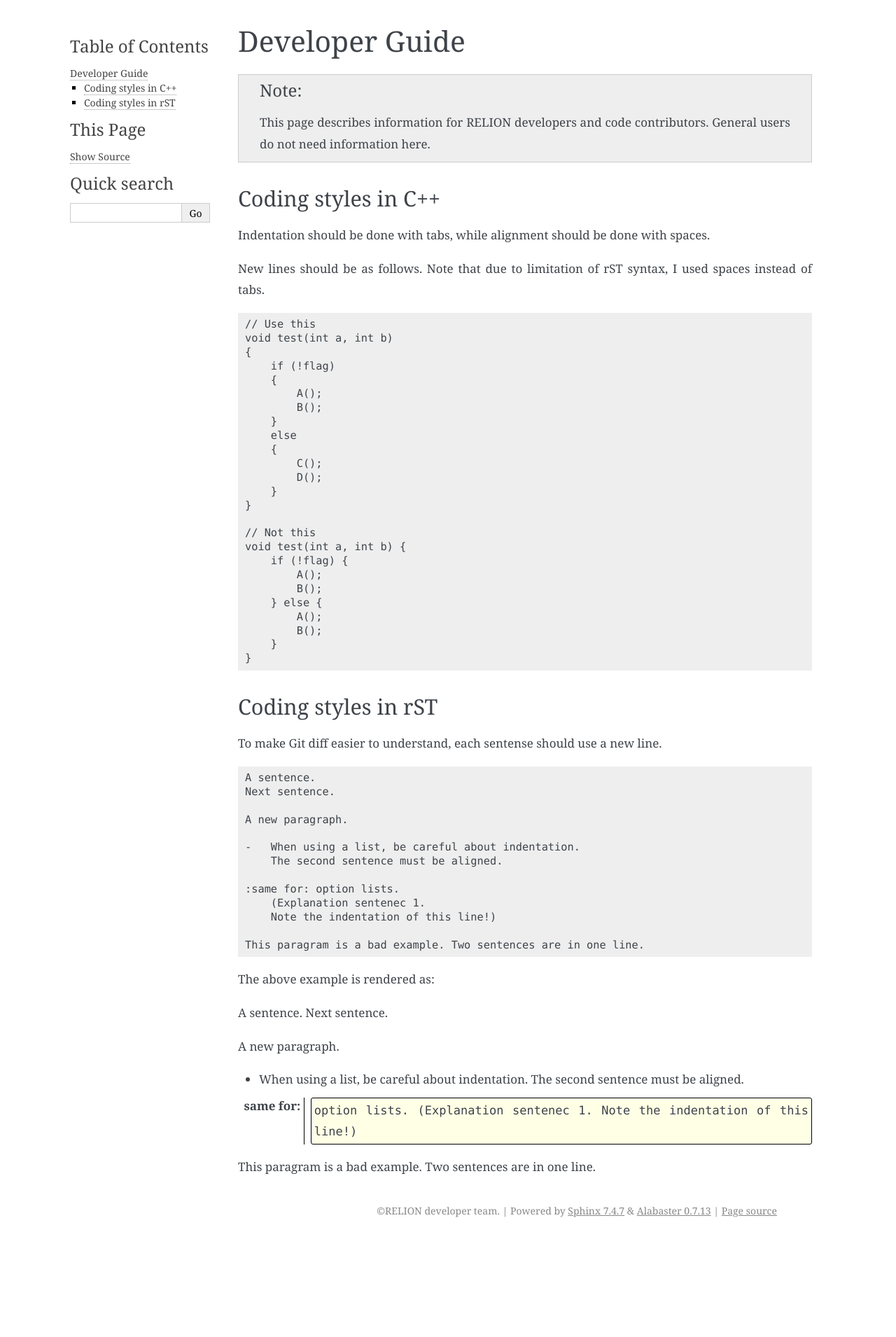
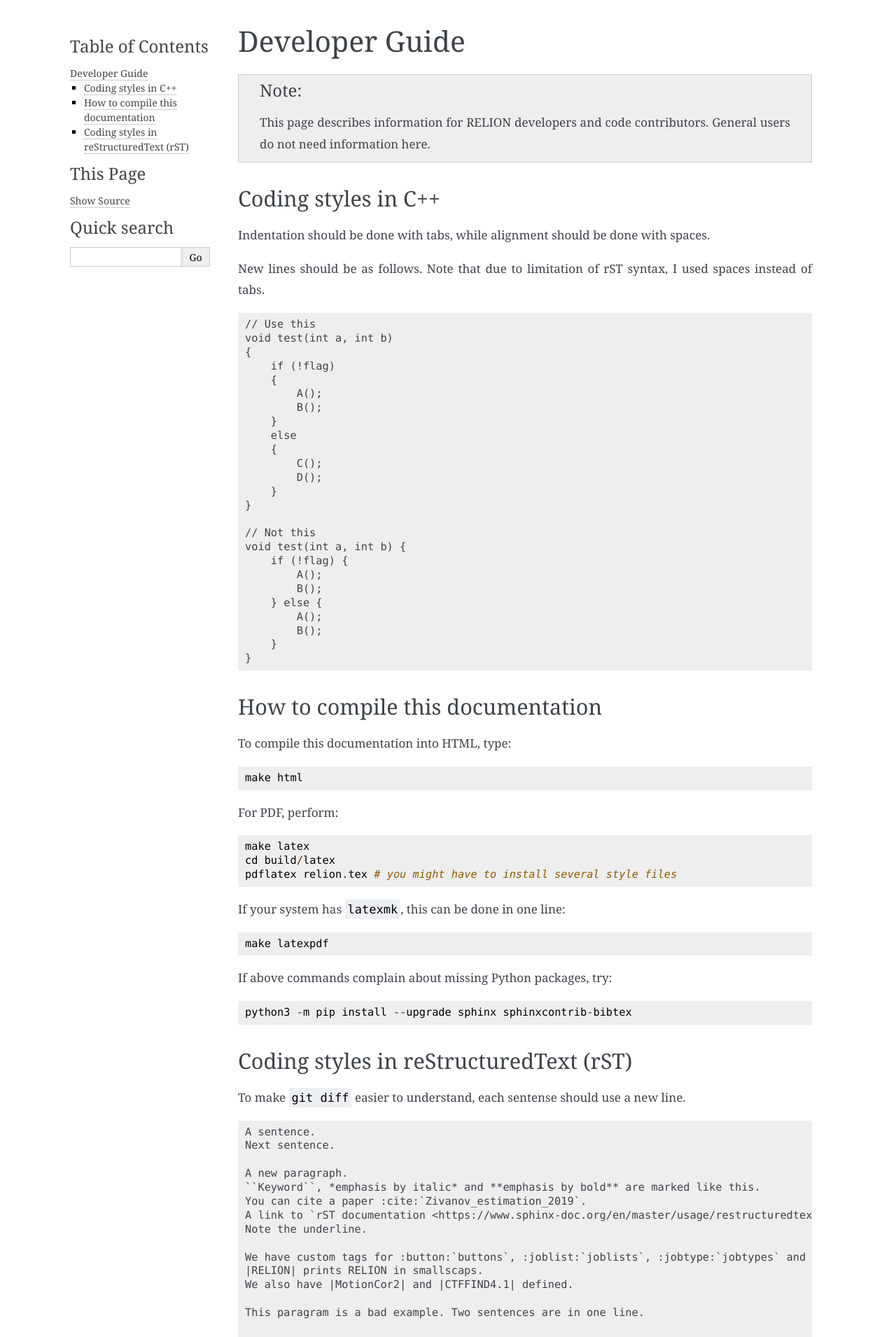
Before and after one commit to 3dem/relion-documents, a Sphinx documentation site: the page built from source/DeveloperGuide.rst, in a window 1280 px wide. Shown: the top 1910 px of the page at 70% size. Built offline with Sphinx 7.4.7, drawn with Linux system fonts in a browser that asks for light colours; cross-references to code outside the pages are shown as plain code; before the commit the page ends 1769 px from its top, so only the background shows below that; some of the changed text lies outside the part shown.

Commit message:
Improved documentation about documentation itself. Tweaked CSS for jobtype and empty field list.

```diff
--- a/source/DeveloperGuide.rst
+++ b/source/DeveloperGuide.rst
@@ -41,10 +41,31 @@ Note that due to limitation of rST syntax, I used spaces instead of tabs.
         }
     }
 
-Coding styles in rST
---------------------
+How to compile this documentation
+---------------------------------
 
-To make Git diff easier to understand, each sentense should use a new line.
+To compile this documentation into HTML, type::
+
+    make html
+
+For PDF, perform::
+
+    make latex
+    cd build/latex
+    pdflatex relion.tex # you might have to install several style files
+
+If your system has ``latexmk``, this can be done in one line::
+
+    make latexpdf
+
+If above commands complain about missing Python packages, try::
+
+    python3 -m pip install --upgrade sphinx sphinxcontrib-bibtex
+
+Coding styles in reStructuredText (rST)
+---------------------------------------
+
+To make ``git diff`` easier to understand, each sentense should use a new line.
 
 ::
 
@@ -52,15 +73,35 @@ To make Git diff easier to understand, each sentense should use a new line.
     Next sentence.
 
     A new paragraph.
+    ``Keyword``, *emphasis by italic* and **emphasis by bold** are marked like this.
+    You can cite a paper :cite:`Zivanov_estimation_2019`.
+    A link to `rST documentation <https://www.sphinx-doc.org/en/master/usage/restructuredtext/basics.html>`_.
+    Note the underline.
+
+    We have custom tags for :button:`buttons`, :joblist:`joblists`, :jobtype:`jobtypes` and :guitab:`guitabs`.
+    |RELION| prints RELION in smallscaps.
+    We also have |MotionCor2| and |CTFFIND4.1| defined.
+
+    This paragram is a bad example. Two sentences are in one line.
+
+    ::
+
+        A block quote for commands is an indented block following two
+        colons and an empty line.
 
     -   When using a list, be careful about indentation.
         The second sentence must be aligned.
+    -   The second item in the list.
 
-    :same for: option lists.
-        (Explanation sentenec 1.
-        Note the indentation of this line!)
+    :Field list: suggested value
 
-    This paragram is a bad example. Two sentences are in one line.
+        (Explanation sentence 1.
+        Note the indentation of this line!
+        Also note the following blank line.)
+
+    :Another option without a value: \
+
+        (Please put `\` at the end of the line to the field that should be left empty.)
 
 The above example is rendered as:
 
@@ -68,12 +109,32 @@ A sentence.
 Next sentence.
 
 A new paragraph.
+``Keyword``, *emphasis by italic* and **emphasis by bold** are marked like this.
+You can cite a paper :cite:`Zivanov_estimation_2019`.
+A link to `rST documentation <https://www.sphinx-doc.org/en/master/usage/restructuredtext/basics.html>`_.
+Note the underline.
+
+We have custom tags for :button:`buttons`, :joblist:`joblists`, :jobtype:`jobtypes` and :guitab:`guitabs`.
+|RELION| prints RELION in smallscaps.
+We also have |MotionCor2| and |CTFFIND4.1| defined.
+
+This paragram is a bad example. Two sentences are in one line.
+
+::
+
+    A block quote for commands is an indented block following two
+    colons and an empty line.
 
 -   When using a list, be careful about indentation.
     The second sentence must be aligned.
+-   The second item in the list.
 
-:same for: option lists.
-    (Explanation sentenec 1.
-    Note the indentation of this line!)
+:Field list: suggested value
 
-This paragram is a bad example. Two sentences are in one line.
+    (Explanation sentence 1.
+    Note the indentation of this line!
+    Also note the blank lines.)
+
+:Another option without a value: \
+
+    (Please put ``\`` at the end of the line to the field that should be left empty.)
--- a/source/_static/custom.css
+++ b/source/_static/custom.css
@@ -49,6 +49,11 @@ dl.field-list > dd > p:first-child {
     background-color: rgb(255, 255, 230);
 }
 
+dl.field-list > dd > p:empty {
+    border: 0px;
+    padding: 0px;
+}
+
 .smallcaps {
     font-variant: small-caps;
     font-size: large;
@@ -77,7 +82,9 @@ dl.field-list > dd > p:first-child {
 }
 
 .jobtype {
-    border: 1px;
+    border: 1px solid black;
+    border-radius: 3px;
+    padding: 2px 4px 2px 4px;
 }
 
 .guitab {
```
